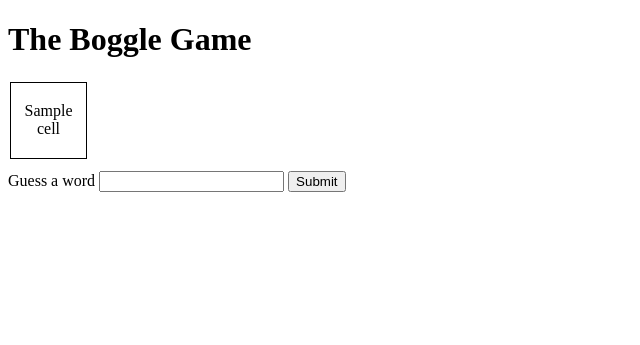
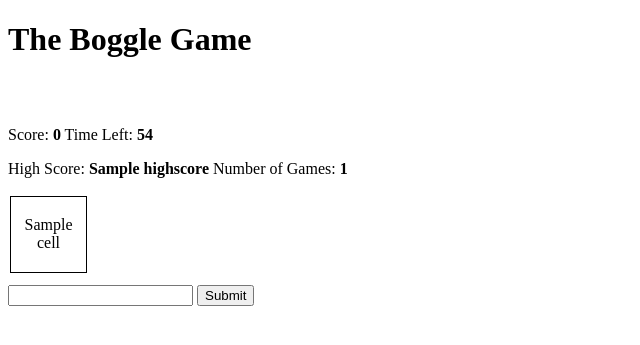
Before and after one commit to trishajjohnson/flask-boggle, a Flask app: template templates/base.html in a window 1280 px wide. Shown: the top 345 px of the page, without its empty margins (0-640 px from the left). Run offline with Flask 2, Linux system fonts and the light colour scheme; the template is opened without the code that fills it: most values are stand-ins (such as "Sample title", 1, 10 or a date in 2020); parts of the project's set-up code (start-up, migrations or seed data) failed here and were passed over; some libraries are stand-ins or nearby versions.

Commit message:
final commit

```diff
--- a/app.py
+++ b/app.py
@@ -13,15 +13,30 @@ def homepage():
     print("Homepage")
     board = boggle_game.make_board()
     session["board"] = board
+    highscore = session.get("highscore", 0)
+    numPlays = session.get('numPlays', 0)
 
-    return render_template('base.html', board=board )
+    return render_template('base.html', board=board, highscore=highscore, numPlays=numPlays )
 
 
 @app.route('/check-word')
 def check_word():
     print("Print this!")
-    word = request.args["guess"]
+    guess = request.args["guess"]
+    print(guess)
     board = session["board"]
-    result = boggle_game.check_valid_word(board, word)
+    result = boggle_game.check_valid_word(board, guess)
 
     return jsonify({"result": result})
+
+
+@app.route('/post-score', methods=["POST"])
+def post_score():
+    score = request.json["score"]
+    highscore = session.get('highscore', 0)
+    numPlays = session.get('numPlays', 0)
+
+    session['numPlays'] = numPlays + 1
+    session['highscore'] = max(score, highscore)
+
+    return jsonify(newRecord = score > highscore)
--- a/static/app.css
+++ b/static/app.css
@@ -1,3 +1,16 @@
+.game-container {
+    display: grid;
+    grid-template-columns: 397px 397px;
+    grid-template-rows: 397px;
+    grid-column-gap: 5px;
+}
+
+.words-found {
+    border: 1px solid black;
+    height: 397px;
+    width: 397px;
+}
+
 table {
     text-align: center;
 }
@@ -16,10 +29,22 @@ form {
     margin: 10px 0 10px 0;
 }
 
-.msg .error {
+.scoreboard {
+    display: block;
+    height: 25px;
+    border: 1px solid black;
+}
+
+.msg {
+    padding: 5px;
+    height: 20px;
+    width: 397px;
+}
+
+.msg.error {
     border: 2px solid red;
 }
 
-.msg .success {
+.msg.success {
     border: 2px solid green;
 }
--- a/static/app.js
+++ b/static/app.js
@@ -1,55 +1,102 @@
 class BoggleGame {
 
     constructor(boardId, time=60){
-        console.log("Before the ")
+        this.score = 0;
         this.board = $('#' + boardId);
-        this.time = time;
         this.words = new Set();
 
+        this.time = time;
+        this.showTimeLeft();
+
+        this.timer = setInterval(this.countDown.bind(this), 1000);
+
         $('.guess-form', this.board).on("submit", this.handleSubmitForm.bind(this));
+
+    }
+
+    async countDown(){
+        this.time -= 1;
+        this.showTimeLeft();
+
+        if(this.time === 0){
+            clearInterval(this.timer);
+            await this.scoreGame();
+        }
+    }
+
+    showMessage(msg, cls){
+        $('.msg', this.board)
+            .text(msg)
+            .removeClass()
+            .addClass(`msg ${cls}`);
+    }
+
+    addWordToList(word){
+        const wordsList = $(".words-list", this.board);
+        let li = $("<li>").text(word);
+        console.log(li);
+        wordsList.append(li);
+    }
+
+    showScore(){
+        $('.score', this.board).text(this.score);
+    }
+
+    showTimeLeft(){
+        $('.time', this.board).text(this.time);
     }
 
     async handleSubmitForm(evt){
         evt.preventDefault();
         console.log("JS is this printing?")
         const $word = $('.guess', this.board);
+        console.log($word);
+        console.log($word.val());
+        let word = $word.val();
+        console.log(word);
+        if(!word) return;
+        console.log("after first if")
+        console.log(this.words);
+        if(this.words.has(word)) {
+            this.showMessage(`'${ word }' has already been found.`, 'error');
+            return;
+        }
+        console.log("after second if statement");
+        const response = await axios.get('/check-word', { params: { guess: word } });
+        console.log(response.data.result);
+        if(response.data.result === "not-word") {
+            this.showMessage(`'${ word }' is not a valid word.  Try Again!`, 'error');
+        }
+        else if(response.data.result === "not-on-board") {
+            this.showMessage(`'${ word }' is not on the board.  Try Again!`, 'error');
+        }
+        else {
 
-        let word = $word.val();
+            this.score += word.length;
+            this.showScore();
 
-        if(!word) return;
+            this.words.add(word);
+            this.addWordToList(word);
 
-        if(this.words.has(word)) {
-            return this.showMessage(`${ word } has already been found.`, 'error')
+            this.showMessage(`You found '${ word }' on the board! Good Job!!`, 'success');
+
         }
 
-        const response = await axios.get('/check-word', { params: { word: word } });
 
-        if(response.data.result === "ok"){
-            this.words.add(word);
-            const wordsList = $(".words-list", this.board);
-            let li = $("<li>").text(word);
-            wordsList.append(li);
-
-            return this.showMessage(`You found ${ word } on the board! Good Job!!`, 'success');
-        }
-
-        if(response.data.result === "not-on-board"){
-            return this.showMessage(`${ word } is not on the board.  Try Again!`, 'error');
-        }
-
-        if(response.data.result === "not-word"){
-            return this.showMessage(`${ word } is not a valid word.  Try Again!`, 'error');
-        }
 
         $word.val("");
     }
 
-    showMessage(msg, cls){
-        $('.msg', this.board)
-            .text(msg)
-            .removeClass()
-            .addClass(`.msg .${cls}`);
+    async scoreGame(){
+        $('.guess-form', this.board).hide()
+
+        const response = await axios.post('/post-score', { score: this.score });
+        if(response.data.newRecord){
+            this.showMessage(`New Record: ${ this.score }`, 'success');
+        }
+        else {
+            this.showMessage(`Final Score: ${ this.score }`, 'success');
+        }
     }
 
-
 }
--- a/templates/base.html
+++ b/templates/base.html
@@ -10,9 +10,27 @@
 <body>
 
     <h1>The Boggle Game</h1>
+
     <div id="boggle">
+        <!-- <div class="scoreboard"> -->
+
             <p class="msg"></p>
-        <b></b>
+
+            <p>
+                Score: <b class="score">0</b>
+                Time Left: <b class="time"></b>
+            </p>
+
+            <p>
+                High Score: <b>{{ highscore }}</b>
+                Number of Games: <b>{{ numPlays }}</b>
+            </p>
+
+        <!-- </div> -->
+
+        <!-- <div class="game-container"> -->
+
+
             <table class="board">
                 {% for row in board %}
                 <tr>
@@ -22,17 +40,26 @@
                 </tr>
                 {% endfor %}
             </table>
-    </div>
 
             <form method="POST" class="guess-form">
-        <label for="guess">Guess a word</label>
-        <input type="text" name="guess">
+                <!-- <label for="guess">Guess a word</label> -->
+                <input type="text" name="guess" class="guess">
                 <button>Submit</button>
             </form>
 
+            <!-- </div> -->
+
+            <!-- <div class="words-found sbs"> -->
+
             <ul class="words-list">
+                <!-- Where all the found words are displayed -->
+            </ul>
 
-    </ul>
+        <!-- </div> -->
+
+    </div>
+
+
 
     {% block content %}
 
```
Lines whose indentation alone changed are shown as unchanged.
